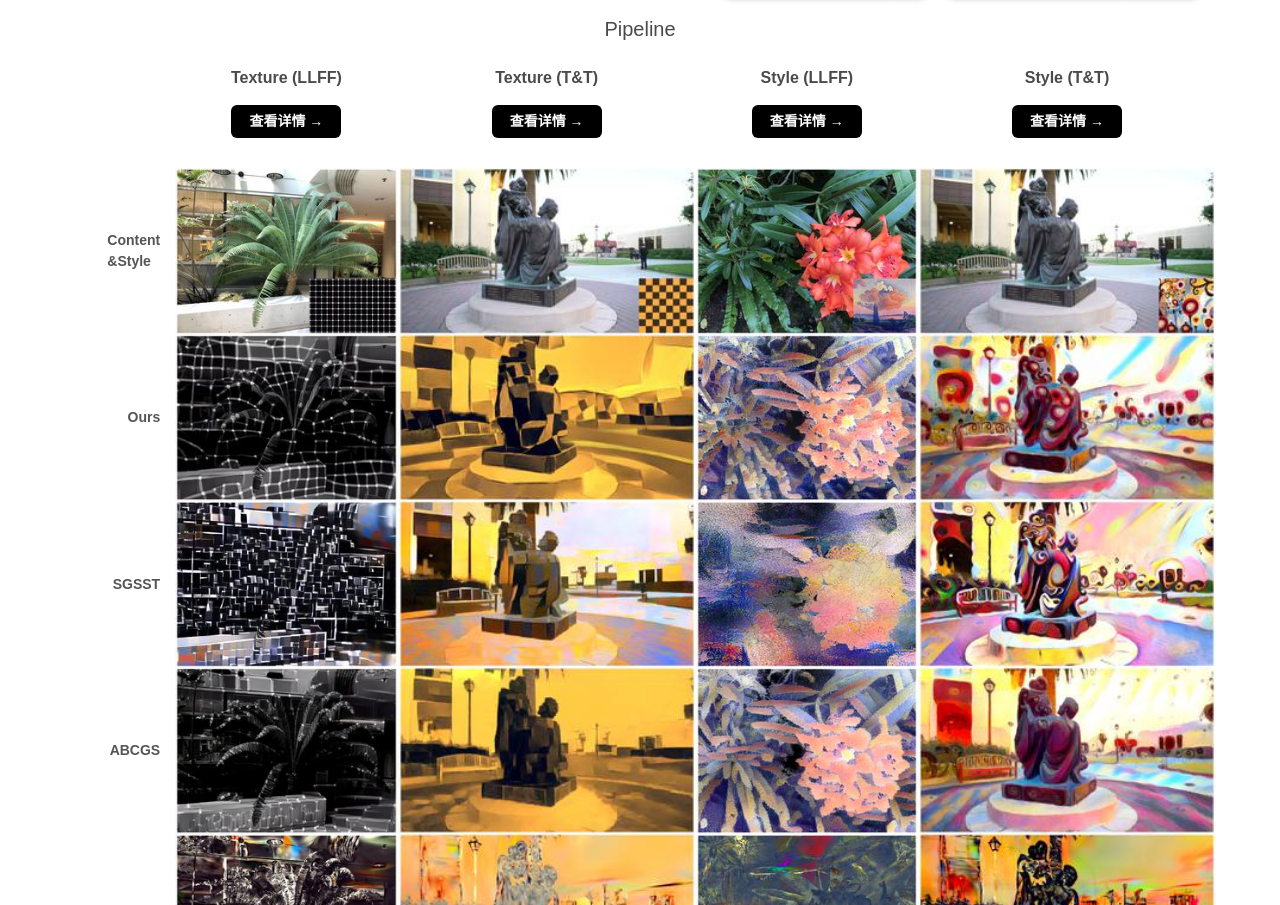
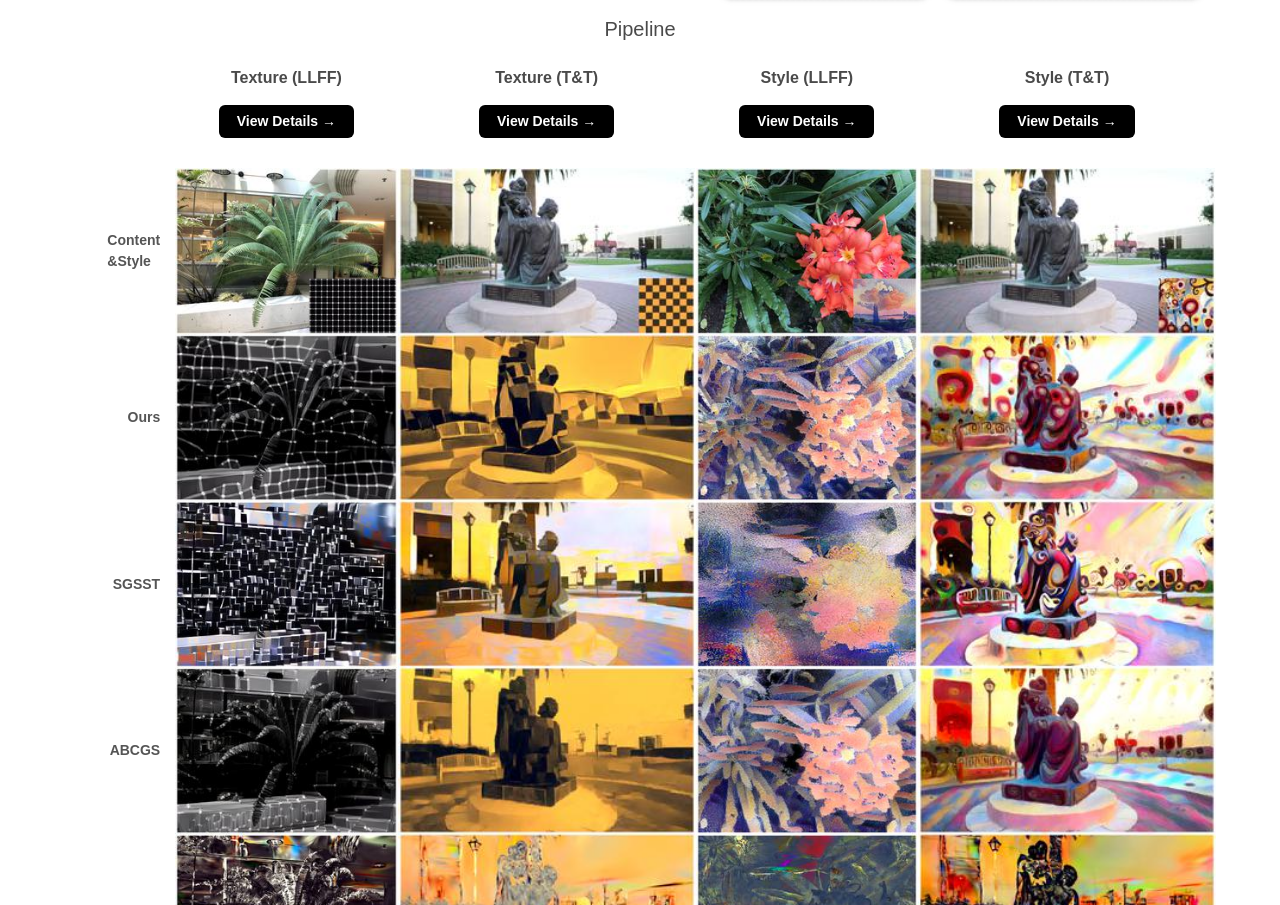
Before and after one commit to vpx-ecnu/GT2-GS-website, a plain HTML site: page index.html in a window 1280 px wide. Shown: the part 2111-3016 px from the top of the page. Drawn offline with nearby package versions, Linux system fonts and the light colour scheme; some icons are missing; a web font is replaced by a local one.

Commit message:
update eng

```diff
--- a/index.html
+++ b/index.html
@@ -329,10 +329,10 @@
 
     <!-- ===== 第二行：链接按钮 ===== -->
     <div></div>
-    <div class="grid-link"><a href="llff_texture.html">查看详情 →</a></div>
-    <div class="grid-link"><a href="tnt_texture.html">查看详情 →</a></div>
-    <div class="grid-link"><a href="llff_style.html">查看详情 →</a></div>
-    <div class="grid-link"><a href="tnt_style.html">查看详情 →</a></div>
+    <div class="grid-link"><a href="llff_texture.html">View Details →</a></div>
+    <div class="grid-link"><a href="tnt_texture.html">View Details →</a></div>
+    <div class="grid-link"><a href="llff_style.html">View Details →</a></div>
+    <div class="grid-link"><a href="tnt_style.html">View Details →</a></div>
 
     <!-- ===== 第三行：标记列 + 图片列 ===== -->
 
```
